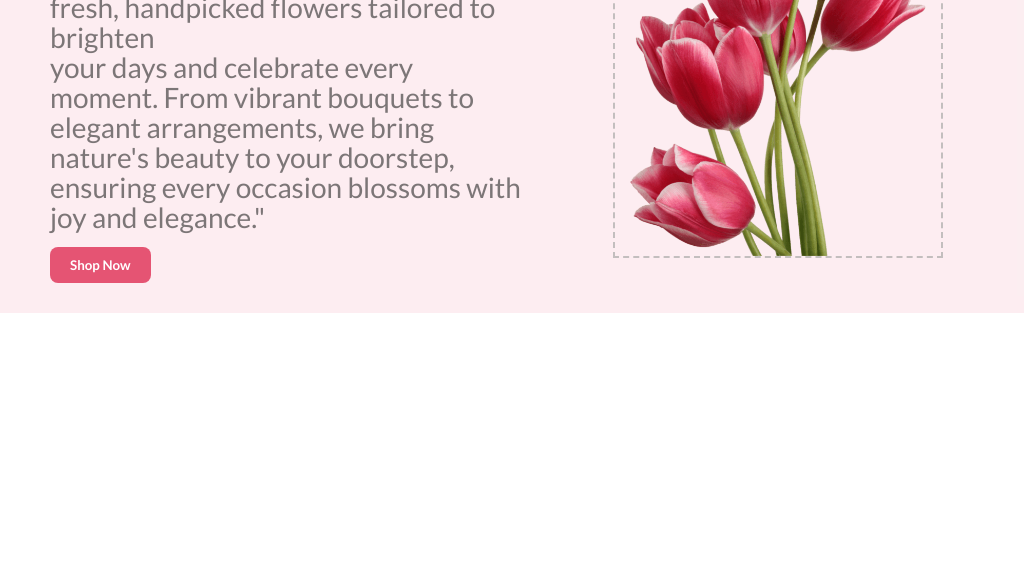
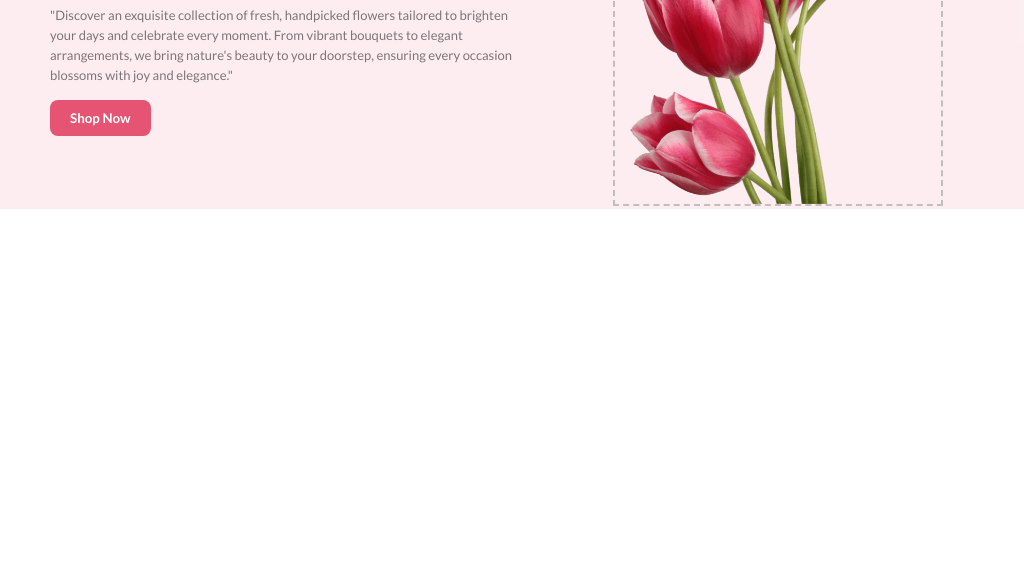
Before and after one commit to masruryeamin/online-flower-shop, a plain HTML site: page index.html in a window 1024 px wide. Shown: the part 213-800 px from the top of the page. Drawn offline with Linux system fonts and the light colour scheme.

Commit message:
header edited

```diff
--- a/media_querry/mobile.css
+++ b/media_querry/mobile.css
@@ -10,7 +10,7 @@
             text-align: left;}
         p{
             color: rgba(39, 39, 39, 0.6);
-        font-size: 18px;
+        font-size: 13px;
         font-weight: 400;
         line-height: 20px;
         letter-spacing: 0%;
--- a/media_querry/tablet.css
+++ b/media_querry/tablet.css
@@ -9,9 +9,9 @@
             text-align: left;}
         p{
             color: rgba(39, 39, 39, 0.6);
-        font-size: 28px;
+        font-size: 13px;
         font-weight: 400;
-        line-height: 30px;
+        line-height: 20px;
         letter-spacing: 0%;
         text-align: left;
         }
@@ -48,4 +48,5 @@
         top: 0px;
         margin-top: 5px;
     }
+    /* header done  */
 }
```
